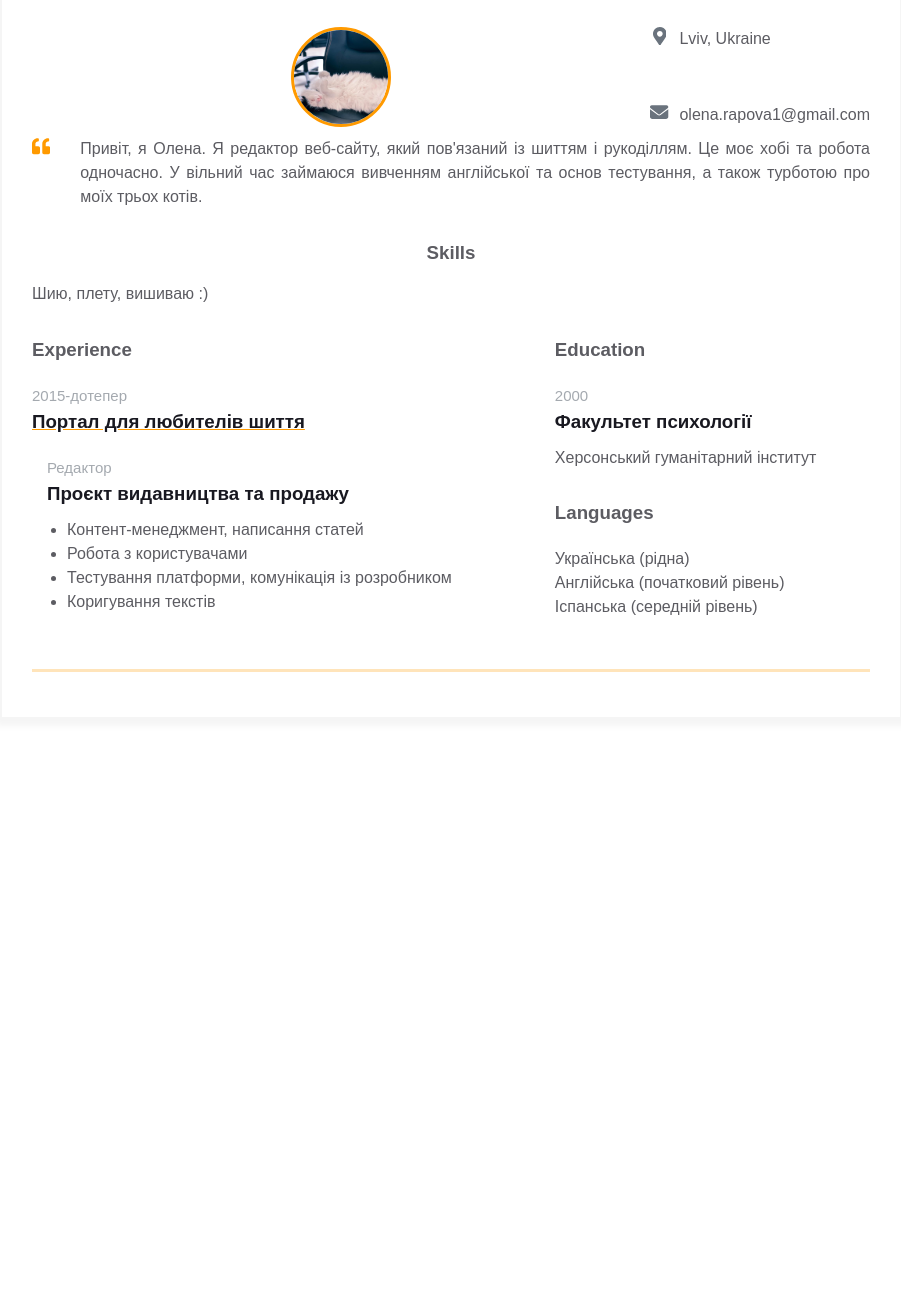
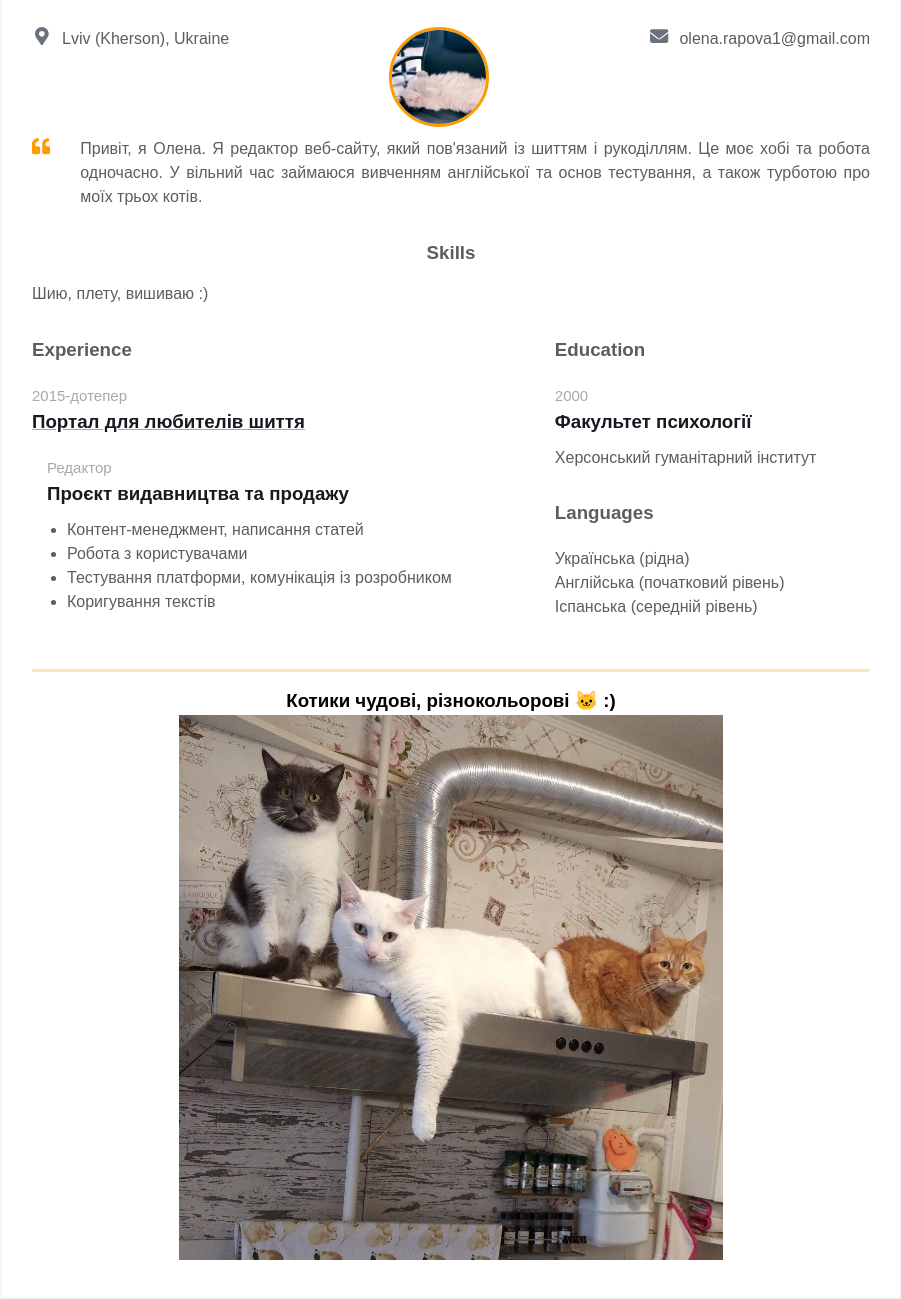
Before and after one commit to OlenaRapova/homepage, a plain HTML site: page index.html in a window 1280 px wide. Shown: the part 175-1474 px from the top of the page, without its empty margins (189-1090 px from the left). Before the commit the page ends 943 px from the top, so only its background shows below. Drawn offline with Linux system fonts and the light colour scheme.

Commit message:
Add cats

```diff
--- a/index.html
+++ b/index.html
@@ -15,12 +15,6 @@
 						<h3 class="contact-info__sub-header">QA початківець</h3>
 
 						<div class="contact_info_container fh">
-							<div class="contact-info__block"></div>
-
-							<div class="contact-info__block contact-info__block--center">
-								<img class="contact-info__avatar" src="assets/bulka.jpg" alt="Avatar">
-							</div>
-
 							<div class="contact-info__block">
 								<a href="" rel="author" class="contact-info__item">
 									<div class="contact-info__item-icon-wrapper">
@@ -30,8 +24,15 @@
 											</path>
 										</svg>
 									</div>
-									<span>Lviv, Ukraine</span>
+									<span>Lviv (Kherson), Ukraine</span>
 								</a>
+							</div>
+
+							<div class="contact-info__block contact-info__block--center">
+								<img class="contact-info__avatar" src="assets/bulka.jpg" alt="Avatar">
+							</div>
+
+							<div class="contact-info__block">
 								<a href="" rel="author" class="contact-info__item">
 									<div class="contact-info__item-icon-wrapper">
 										<svg xmlns="http://www.w3.org/2000/svg" class="contact-info__item-icon" viewBox="0 0 512 512"><!--! Font Awesome Pro 6.1.1 by @fontawesome - https://fontawesome.com License - https://fontawesome.com/license (Commercial License) Copyright 2022 Fonticons, Inc. --><path d="M464 64C490.5 64 512 85.49 512 112C512 127.1 504.9 141.3 492.8 150.4L275.2 313.6C263.8 322.1 248.2 322.1 236.8 313.6L19.2 150.4C7.113 141.3 0 127.1 0 112C0 85.49 21.49 64 48 64H464zM217.6 339.2C240.4 356.3 271.6 356.3 294.4 339.2L512 176V384C512 419.3 483.3 448 448 448H64C28.65 448 0 419.3 0 384V176L217.6 339.2z"/></svg>
@@ -107,6 +108,10 @@
 							</div>
 						</div>
 					</div>
+					<div class="cats__block">
+						<h3>Котики чудові, різнокольорові 🐱 :)</h3>
+						<img class="cats__photo" src="assets/cats.jpg" alt="cats">
+					</div>
 				</div>
 			</div>
 		</main>
--- a/styles.css
+++ b/styles.css
@@ -273,3 +273,12 @@ body {
 .additional-info__languages-item {
     color: var(--secondary-text-color);
 }
+
+.cats__block {
+    width: 100%;
+    text-align: center;
+}
+
+.cats__photo {
+    width: 65%;
+}
```
Also changed, not shown: assets/cats.jpg (added).
